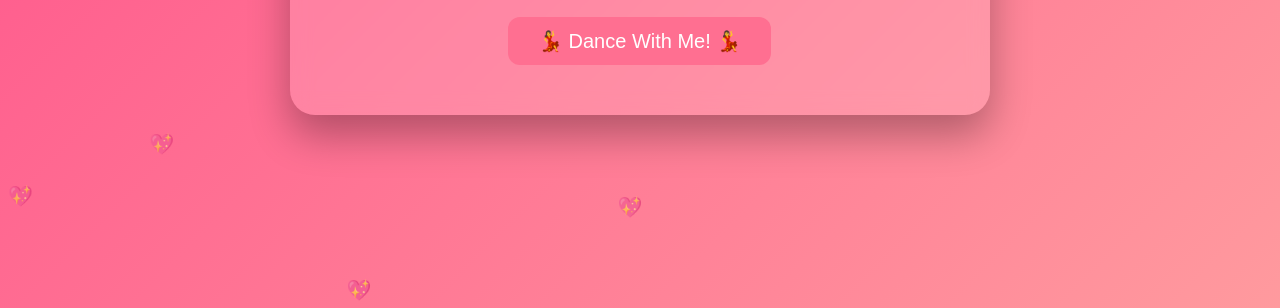
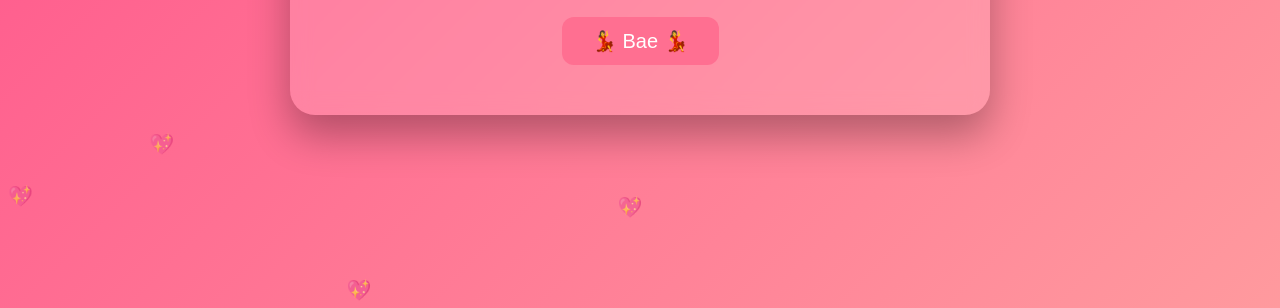
Before and after one commit to yatich-hub/mypookie, a plain HTML site: page index.html in a window 1280 px wide. Shown: the part 492-800 px from the top of the page. Drawn offline with Linux system fonts and the light colour scheme.

Commit message:
Change button text from 'Dance With Me!' to 'Bae'

```diff
--- a/index.html
+++ b/index.html
@@ -109,7 +109,7 @@ p {
     <small style="display:block; margin-top: 10px; font-style: italic; opacity: 0.7;">
         Click this card to open the message
     </small>
-    <button id="dance-button">💃 Dance With Me! 💃</button>
+    <button id="dance-button">💃 Bae 💃</button>
 </div>
 
 <!-- Audio element -->
```
